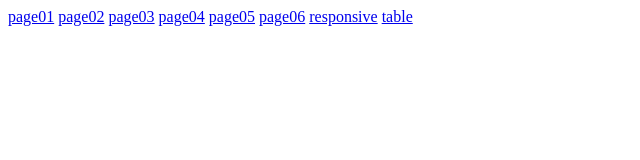
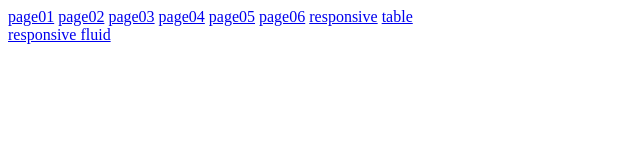
Before and after one commit to popsof/fds, a plain HTML site: page index.html in a window 1280 px wide. Shown: the whole page, without its empty margins (0-640 px from the left). Drawn offline with Linux system fonts and the light colour scheme.

Commit message:
Modify index.html

```diff
--- a/index.html
+++ b/index.html
@@ -15,6 +15,9 @@
   <a href="hw01/page06/index.html">page06</a>
   <a href="hw-rwd/index.html">responsive</a>
   <a href="0213/table.html">table</a>
+  <br>
+  <a href="grid/index.html">responsive fluid</a>
+
 
 </body>
 </html>
```
